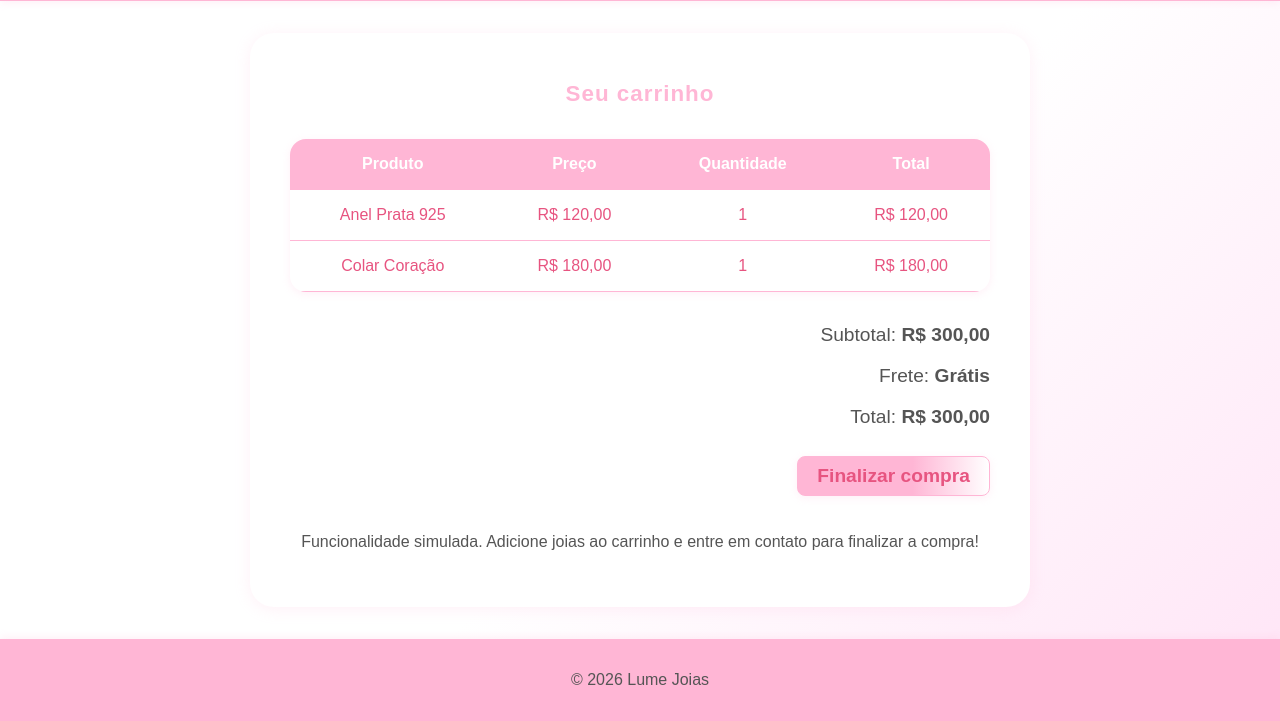
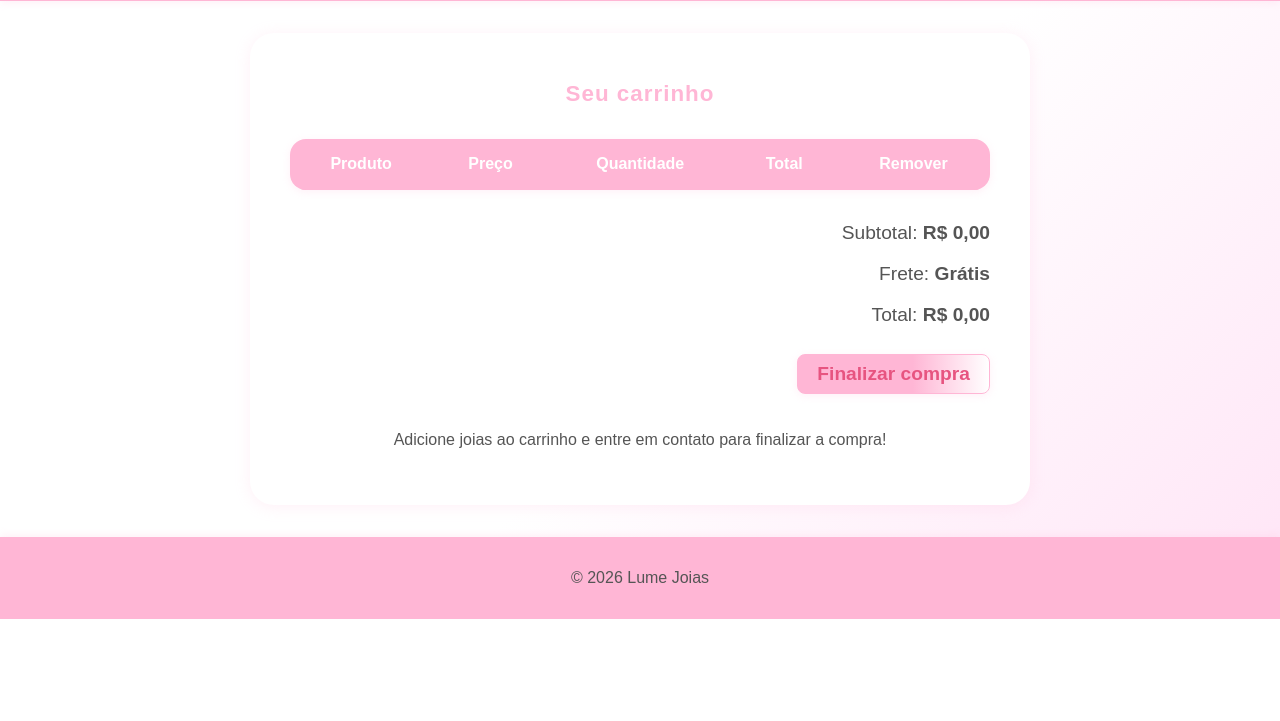
Before and after one commit to Lucas8181luan/SITE-LUME, a Flask app: page /carrinho in a window 1280 px wide. Shown: the part 287-1008 px from the top of the page. After the commit the page ends 906 px from the top, so only its background shows below. Run offline with Flask 3, Linux system fonts and the light colour scheme; lists and menus that the app fills with data are empty.

Commit message:
Carrinho - melhorado

```diff
--- a/app.py
+++ b/app.py
@@ -1,6 +1,52 @@
+def finalizar():
+    carrinho = session.get('carrinho', {})
+    itens = []
+    for id_str, qtd in carrinho.items():
+        joia = next((j for j in joias if str(j['id']) == id_str), None)
+        if joia:
+            itens.append(f"{joia['nome']} - {joia['preco']} - Quantidade: {qtd}")
+    mensagem = '\n'.join(itens)
+    mensagem = f"Olá! Gostaria de finalizar a compra com os seguintes itens:\n{mensagem}"
+    import urllib.parse
+    msg_encoded = urllib.parse.quote(mensagem)
+    whatsapp_url = f"https://wa.me/5561991580081?text={msg_encoded}"
+    return redirect(whatsapp_url)
 from flask import Flask, render_template, request
+from flask import session, redirect, url_for
 
 app = Flask(__name__)
+app.secret_key = 'lumejoias2026'  # chave para sessão
+
+# ...existing code...
+
+@app.route('/finalizar')
+def finalizar():
+    carrinho = session.get('carrinho', {})
+    itens = []
+    total = 0.0
+    for id_str, qtd in carrinho.items():
+        joia = next((j for j in joias if str(j['id']) == id_str), None)
+        if joia:
+            preco = float(joia['preco'].replace('R$', '').replace(',', '.'))
+            subtotal = preco * qtd
+            total += subtotal
+            itens.append(f"{joia['nome']}\n\tTamanho/Descrição: {joia['descricao']}\n\tPreço unitário: {joia['preco']}\n\tQuantidade: {qtd}\n\tSubtotal: R$ {subtotal:.2f}".replace('.', ','))
+    mensagem = "Olá! Gostaria de finalizar a compra com os seguintes itens:\n\n" + '\n\n'.join(itens)
+    mensagem += f"\n\nTotal: R$ {total:.2f}".replace('.', ',')
+    import urllib.parse
+    msg_encoded = urllib.parse.quote(mensagem)
+    whatsapp_url = f"https://wa.me/5561991580081?text={msg_encoded}"
+    return redirect(whatsapp_url)
+
+# Remover produto do carrinho
+@app.route('/remover_carrinho/<int:id>')
+def remover_carrinho(id):
+    carrinho = session.get('carrinho', {})
+    id_str = str(id)
+    if id_str in carrinho:
+        carrinho.pop(id_str)
+        session['carrinho'] = carrinho
+    return redirect(url_for('carrinho'))
 
 joias = [
     {
@@ -111,6 +157,14 @@ def index():
         filtradas = joias
     return render_template('index.html', joias=filtradas, filtro=filtro)
 
+# Adicionar produto ao carrinho
+@app.route('/add_carrinho/<int:id>')
+def add_carrinho(id):
+    carrinho = session.get('carrinho', {})
+    carrinho[str(id)] = carrinho.get(str(id), 0) + 1
+    session['carrinho'] = carrinho
+    return redirect(url_for('carrinho'))
+
 @app.route('/sobre')
 def sobre():
     return render_template('sobre.html')
@@ -126,7 +180,23 @@ def joia(id):
 
 @app.route('/carrinho')
 def carrinho():
-    return render_template('carrinho.html')
+    carrinho = session.get('carrinho', {})
+    itens = []
+    total = 0.0
+    for id_str, qtd in carrinho.items():
+        joia = next((j for j in joias if str(j['id']) == id_str), None)
+        if joia:
+            preco = float(joia['preco'].replace('R$', '').replace(',', '.'))
+            subtotal = preco * qtd
+            total += subtotal
+            itens.append({
+                'id': joia['id'],
+                'nome': joia['nome'],
+                'preco': joia['preco'],
+                'qtd': qtd,
+                'subtotal': f'R$ {subtotal:.2f}'.replace('.', ',')
+            })
+    return render_template('carrinho.html', itens=itens, total=f'R$ {total:.2f}'.replace('.', ','))
 
 @app.route('/home')
 def home():
--- a/templates/carrinho.html
+++ b/templates/carrinho.html
@@ -26,30 +26,32 @@
                         <th>Preço</th>
                         <th>Quantidade</th>
                         <th>Total</th>
+                        <th>Remover</th>
                     </tr>
                 </thead>
                 <tbody>
+                    {% for item in itens %}
                     <tr>
-                        <td>Anel Prata 925</td>
-                        <td>R$ 120,00</td>
-                        <td>1</td>
-                        <td>R$ 120,00</td>
+                        <td>{{ item.nome }}</td>
+                        <td>{{ item.preco }}</td>
+                        <td>{{ item.qtd }}</td>
+                        <td>{{ item.subtotal }}</td>
+                        <td>
+                            <a href="/remover_carrinho/{{ item.id }}" class="btn" style="background:#e74c3c; color:#fff; border-radius:50%; padding:6px 10px; font-size:18px; display:inline-block; border:none; box-shadow:0 2px 6px #aaa;">
+                                &#128465;
+                            </a>
+                        </td>
                     </tr>
-                    <tr>
-                        <td>Colar Coração</td>
-                        <td>R$ 180,00</td>
-                        <td>1</td>
-                        <td>R$ 180,00</td>
-                    </tr>
+                    {% endfor %}
                 </tbody>
             </table>
             <div class="carrinho-resumo">
-                <p>Subtotal: <strong>R$ 300,00</strong></p>
+                <p>Subtotal: <strong>{{ total }}</strong></p>
                 <p>Frete: <strong>Grátis</strong></p>
-                <p>Total: <strong>R$ 300,00</strong></p>
-                <a href="/contato" class="btn">Finalizar compra</a>
+                <p>Total: <strong>{{ total }}</strong></p>
+                <a href="/finalizar" class="btn" target="_blank">Finalizar compra</a>
             </div>
-            <p class="carrinho-info">Funcionalidade simulada. Adicione joias ao carrinho e entre em contato para finalizar a compra!</p>
+            <p class="carrinho-info">Adicione joias ao carrinho e entre em contato para finalizar a compra!</p>
         </section>
     </main>
     <footer>
--- a/templates/index.html
+++ b/templates/index.html
@@ -35,7 +35,7 @@
                 <h2>{{ joia.nome }}</h2>
                 <p>{{ joia.descricao }}</p>
                 <p class="preco">{{ joia.preco }}</p>
-                <a href="/carrinho" class="btn">Adicionar ao carrinho</a>
+                <a href="/add_carrinho/{{ joia.id }}" class="btn">Adicionar ao carrinho</a>
                 <div class="joia-detalhes">
                     <span>Frete grátis acima de R$ 200</span><br>
                     <span>Garantia de autenticidade</span>
```
